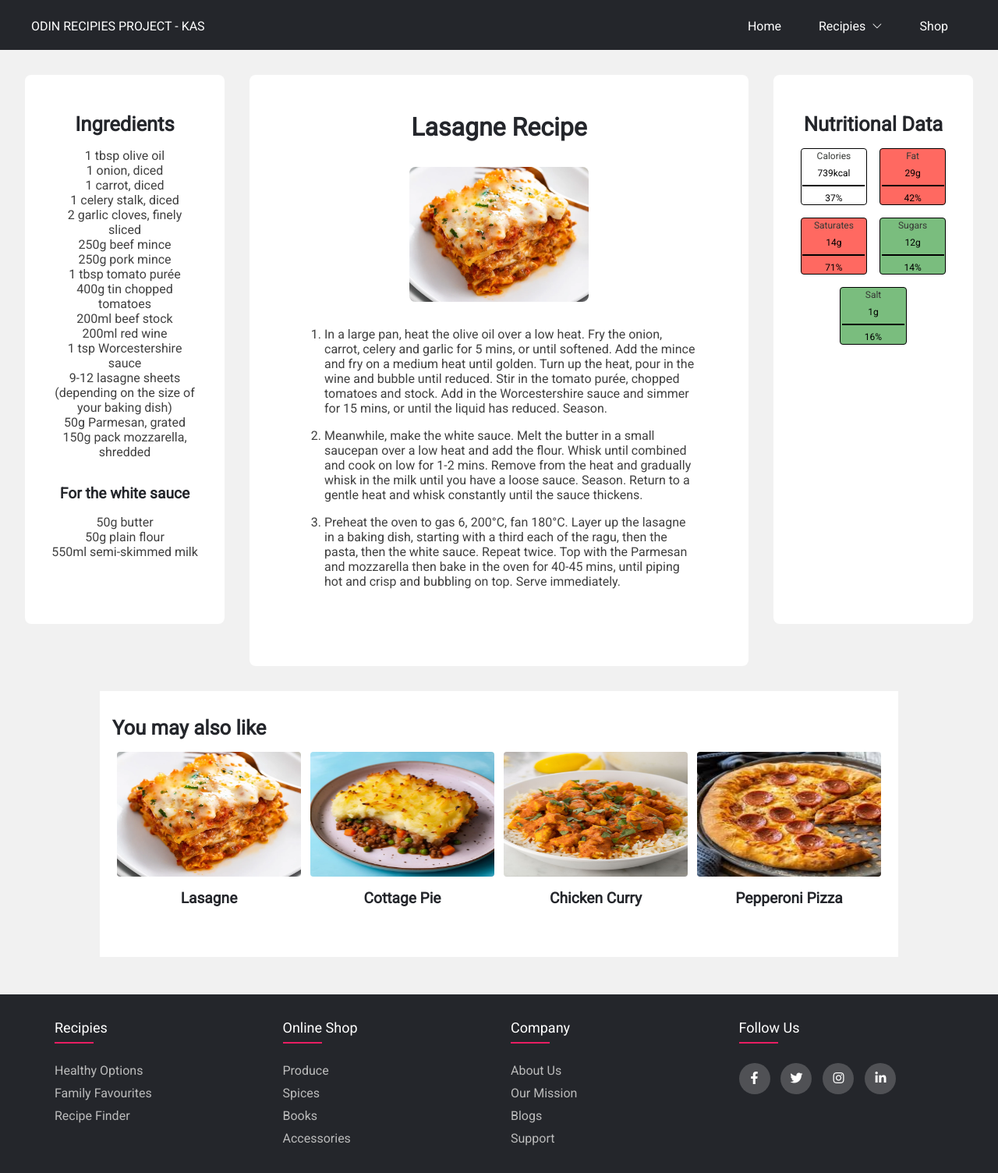
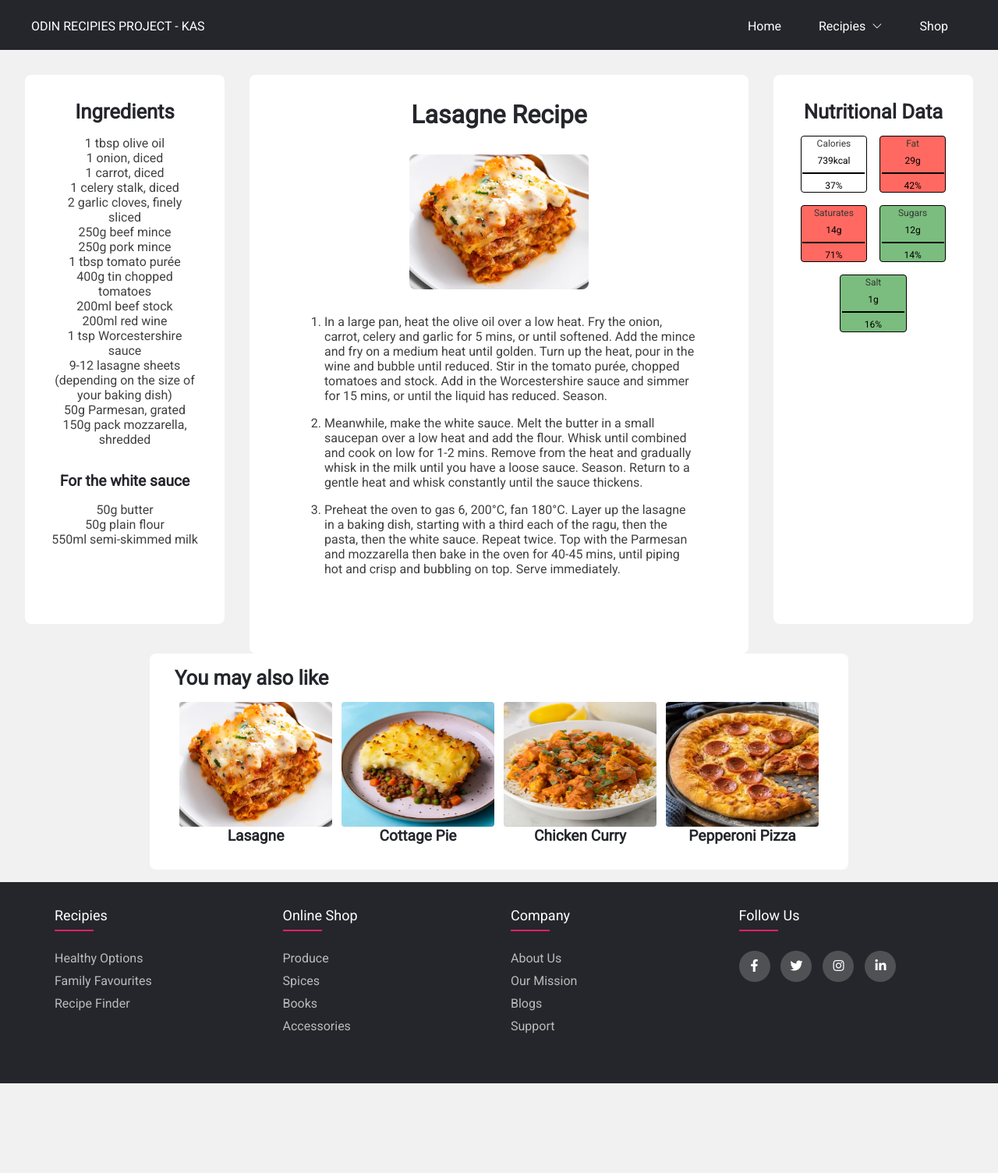
Before and after one commit to kyleastratton/odin-recipe, a plain HTML site: page recipies/lasagne.html in a window 1280 px wide. Shown: the whole page at 78% size. After the commit the page ends 1389 px from the top, so only its background shows below. Drawn offline with nearby package versions, Linux system fonts and the light colour scheme.

Commit message:
minor styling updates

```diff
--- a/recipies/recipe.css
+++ b/recipies/recipe.css
@@ -14,11 +14,11 @@ body {
 }
 
 h1 {
-  margin: 1rem 0rem 1rem 0rem;
+  margin: 0rem 0rem 1rem 0rem;
 }
 
 h2, h3 {
-  margin: 1rem 0rem 1rem 0rem;
+  margin: 0rem 0rem 1rem 0rem;
 }
 
 h1 {
@@ -367,10 +367,10 @@ nav {
 }
 
 .lower-content__container {
-  width: 80%;
+  width: 70%;
   background-color: #fff;
-  margin: 2rem;
-  padding: 1rem;
+  padding: 1rem 2rem;
+  border-radius: 0.5rem;
 }
 
 .image__wrapper {
@@ -389,10 +389,9 @@ nav {
 }
 
 .responsive {
-padding: 0 6px;
-float: left;
-width: 33.33332%;
-margin-bottom: 2rem;
+  padding: 0 6px;
+  float: left;
+  width: 33.33332%;
 }
 
 div.desc {
```
